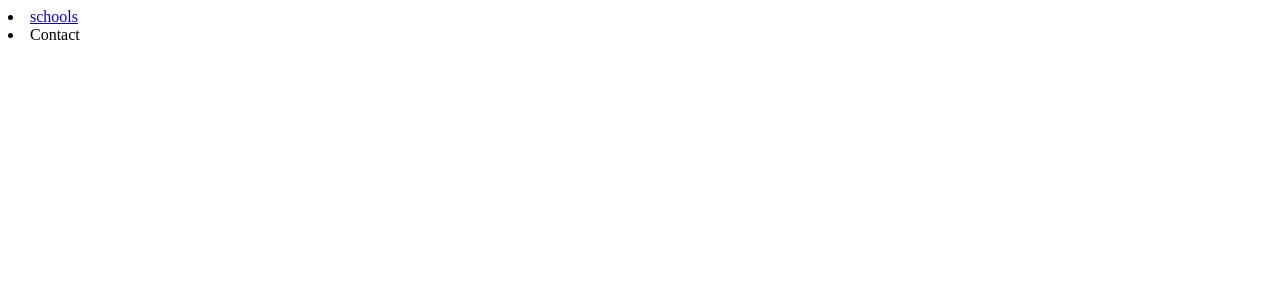
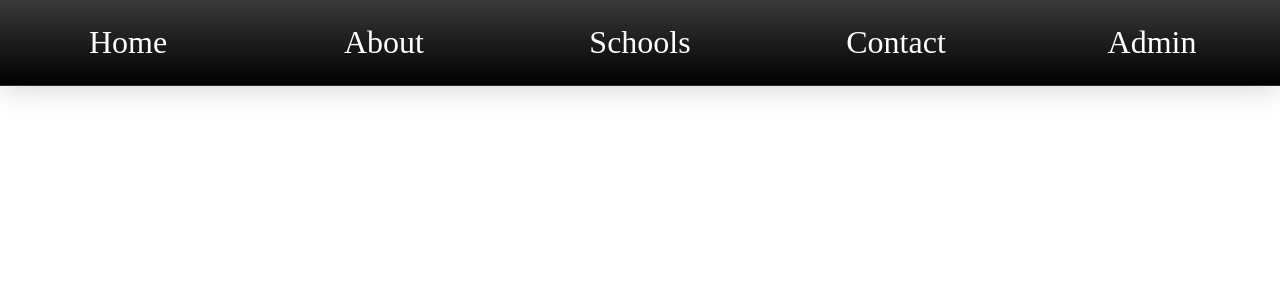
Before and after one commit to jonnynotbravo/Ha-Ge-iz, a React (Create React App) app: page / in a window 1280 px wide. Shown: the top 300 px of the page. Built offline with nearby package versions, Linux system fonts and the light colour scheme.

Commit message:
Finished Header Components skeleton

```diff
--- a/src/Header.js
+++ b/src/Header.js
@@ -2,11 +2,15 @@ import { NavLink } from "react-router-dom";
 
 const Header = () => {
   return (
-    <header>
-      <li>
-        <NavLink to="/schools">schools</NavLink>
-      </li>
-      <li>Contact</li>
+    <header id="header">
+      <nav className="links" style={{ "--items": 5 }}>
+        <a href="#">Home</a>
+        <a href="#">About</a>
+        <a href="#">Schools</a>
+        <a href="#">Contact</a>
+        <a href="#">Admin</a>
+        <span className="line"></span>
+      </nav>
     </header>
   );
 };
--- a/src/index.css
+++ b/src/index.css
@@ -1,15 +1,85 @@
-#schools {
+/*#schools {
     display: flex;
     justify-content: center;
     flex-wrap: wrap;
   }
 
 .school {
-    width: 800px; /* or any other value */
-    height: 200px; /* or any other value */
+    width: 800px;
+    height: 200px;
     margin: 50px;
     display: flex;
     justify-content: center;
     align-items: center;
     box-shadow: 0px 0px 10px rgba(0, 0, 0, 0.2);
 }
+*/
+
+ /* header css */
+
+ @import url('https://fonts.googleapis.com/css?family=Inconsolata|Lato:300,400,700');
+html, body, h1, h2, h3, h4, h5, h6, p, li, ol, ul, pre {
+	margin: 0;
+	padding: 0;
+}
+
+.links {
+	background-color: rgb(0, 0, 0);
+	background-image: linear-gradient(to bottom, rgba(159, 159, 159, 0.358), transparent);
+	border-bottom: 1px solid #0003;
+	box-shadow: 0 0 32px #0003;
+	font-size: 2em;
+	font-weight: 300;
+}
+.links > a {
+	color: rgb(255, 255, 255);
+	padding: .75em;
+	text-align: center;
+	text-decoration: none;
+	transition: all .5s;
+}
+.links > a:hover {
+	background: #ffffff1a;
+	color: rgb(255, 255, 255);
+}
+.links > .line {
+	background: rgb(255, 255, 255);
+	height: 3px;
+	pointer-events: none;
+}
+
+#header {
+	position: fixed;
+	top: 0;
+	left: 0;
+	right: 0;
+}
+.links {
+	display: grid;
+	grid-template-columns: repeat(var(--items), 1fr);
+	position: relative;
+}
+.links > .line {
+	opacity: 0;
+	transition: all .5s;
+	position: absolute;
+	bottom: 0;
+	left: var(--left, calc(100% / var(--items) * (var(--index) - 1)));
+	width: var(--width, calc(100% / var(--items)));
+	--index: 0;
+}
+.links > a:hover ~ .line {
+	opacity: 1;
+}
+
+.links > a:nth-of-type(1):hover ~ .line { --index: 1; }
+.links > a:nth-of-type(2):hover ~ .line { --index: 2; }
+.links > a:nth-of-type(3):hover ~ .line { --index: 3; }
+.links > a:nth-of-type(4):hover ~ .line { --index: 4; }
+.links > a:nth-of-type(5):hover ~ .line { --index: 5; }
+.links > a:nth-of-type(6):hover ~ .line { --index: 6; }
+.links > a:nth-of-type(7):hover ~ .line { --index: 7; }
+.links > a:nth-of-type(8):hover ~ .line { --index: 8; }
+.links > a:nth-of-type(9):hover ~ .line { --index: 9; }
+.links > a:nth-of-type(10):hover ~ .line { --index: 10; }
+.links > a:last-of-type:hover ~ .line { --index: var(--items); }
```
